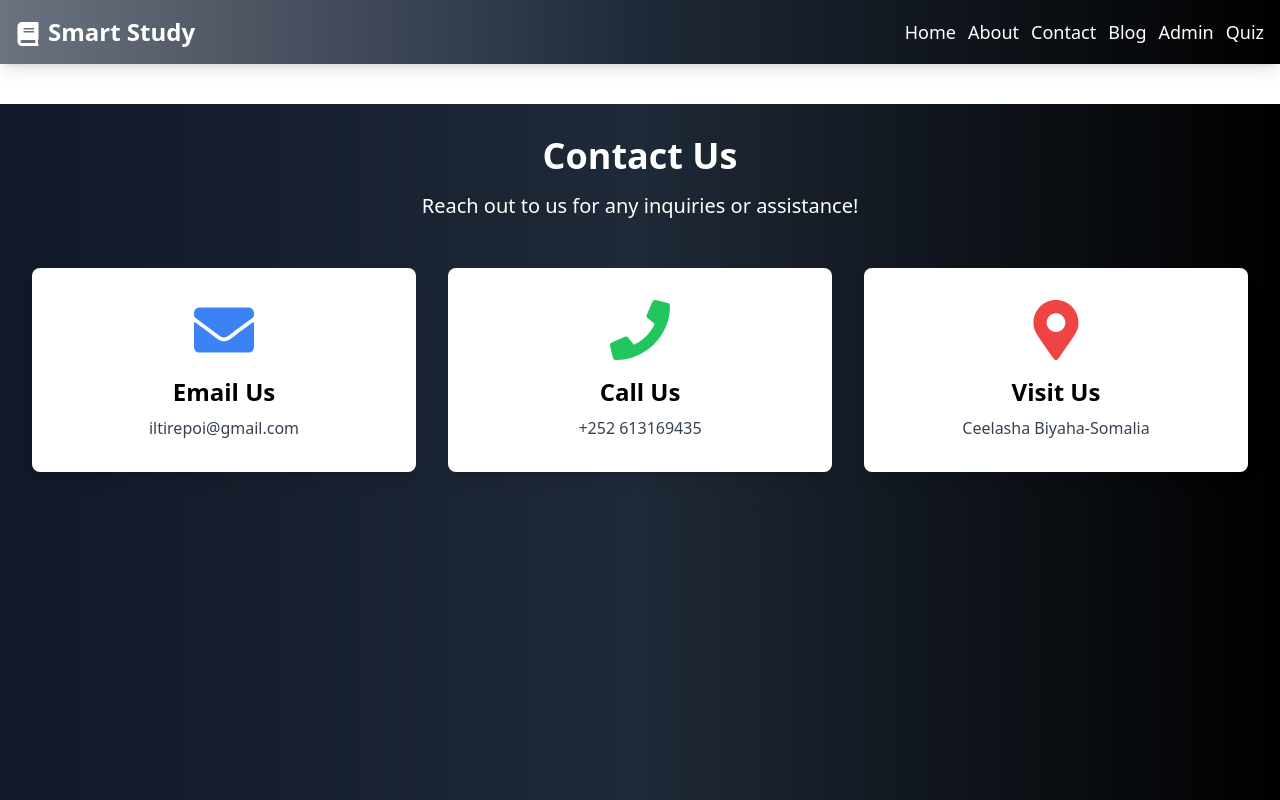
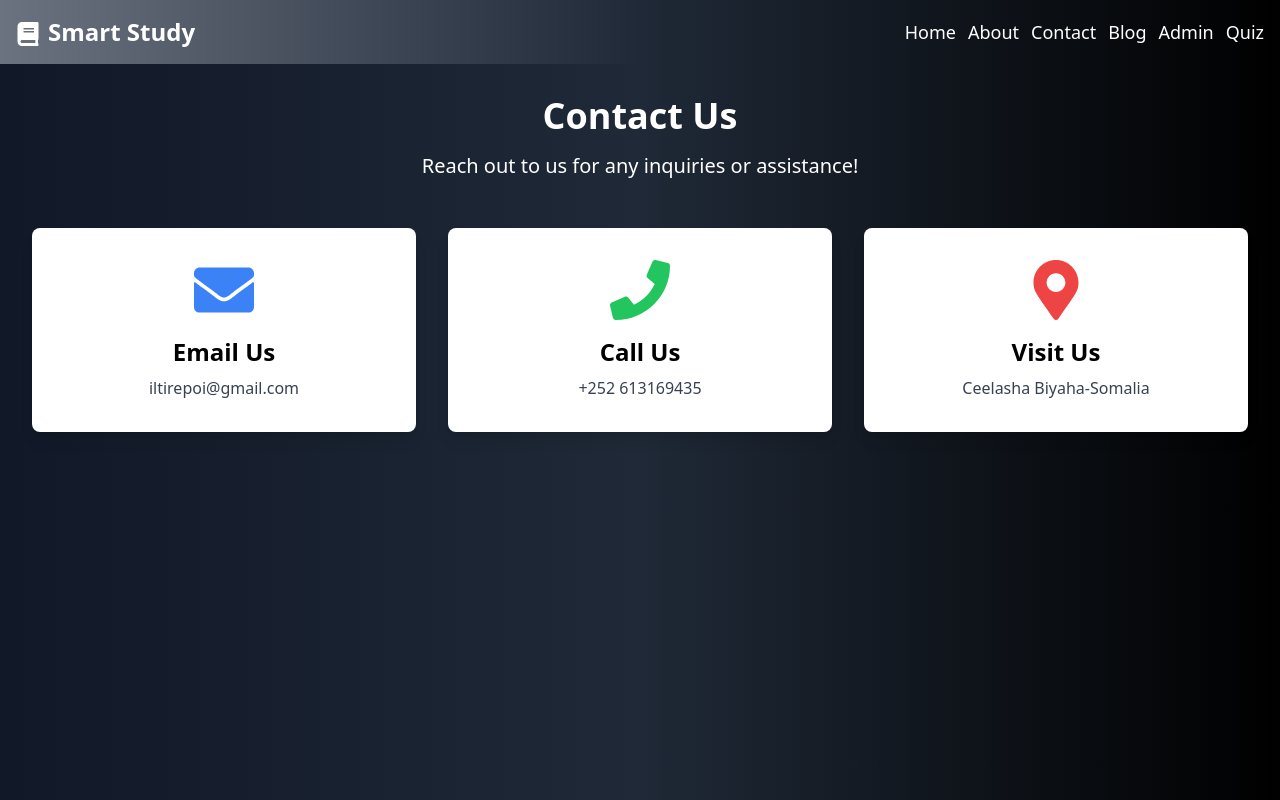
Before and after one commit to engabdullah-2024/Smart-Study, a React (Vite) app: page /contact in a window 1280 px wide. Shown: the top 800 px of the page. Built offline with nearby package versions, Linux system fonts and the light colour scheme.

Commit message:
Corrects For mt in AboutPage and ContactPage

```diff
--- a/src/pages/AboutPage.jsx
+++ b/src/pages/AboutPage.jsx
@@ -12,7 +12,7 @@
   }, []);
 
   return (
-    <div className="min-h-screen bg-gradient-to-r from-gray-900 via-gray-800 to-black p-8 mt-[50%] sm:mt-0">
+    <div className="min-h-screen bg-gradient-to-r from-gray-900 via-gray-800 to-black p-8">
       <div data-aos="fade-down">
         <h1 className="text-4xl font-bold text-center text-white">About Smart Study</h1>
         <p className="mt-4 text-center text-white">
--- a/src/pages/ContactPage.jsx
+++ b/src/pages/ContactPage.jsx
@@ -3,7 +3,7 @@
 
 const ContactPage = () => {
   return (
-    <div className="min-h-screen  bg-gradient-to-r from-gray-900 via-gray-800 to-black p-8 mt-10">
+    <div className="min-h-screen  bg-gradient-to-r from-gray-900 via-gray-800 to-black p-8">
       <h1 className="text-4xl font-bold text-center text-white">Contact Us</h1>
       <p className="text-xl mt-4 text-center text-white">
         Reach out to us for any inquiries or assistance!
```
